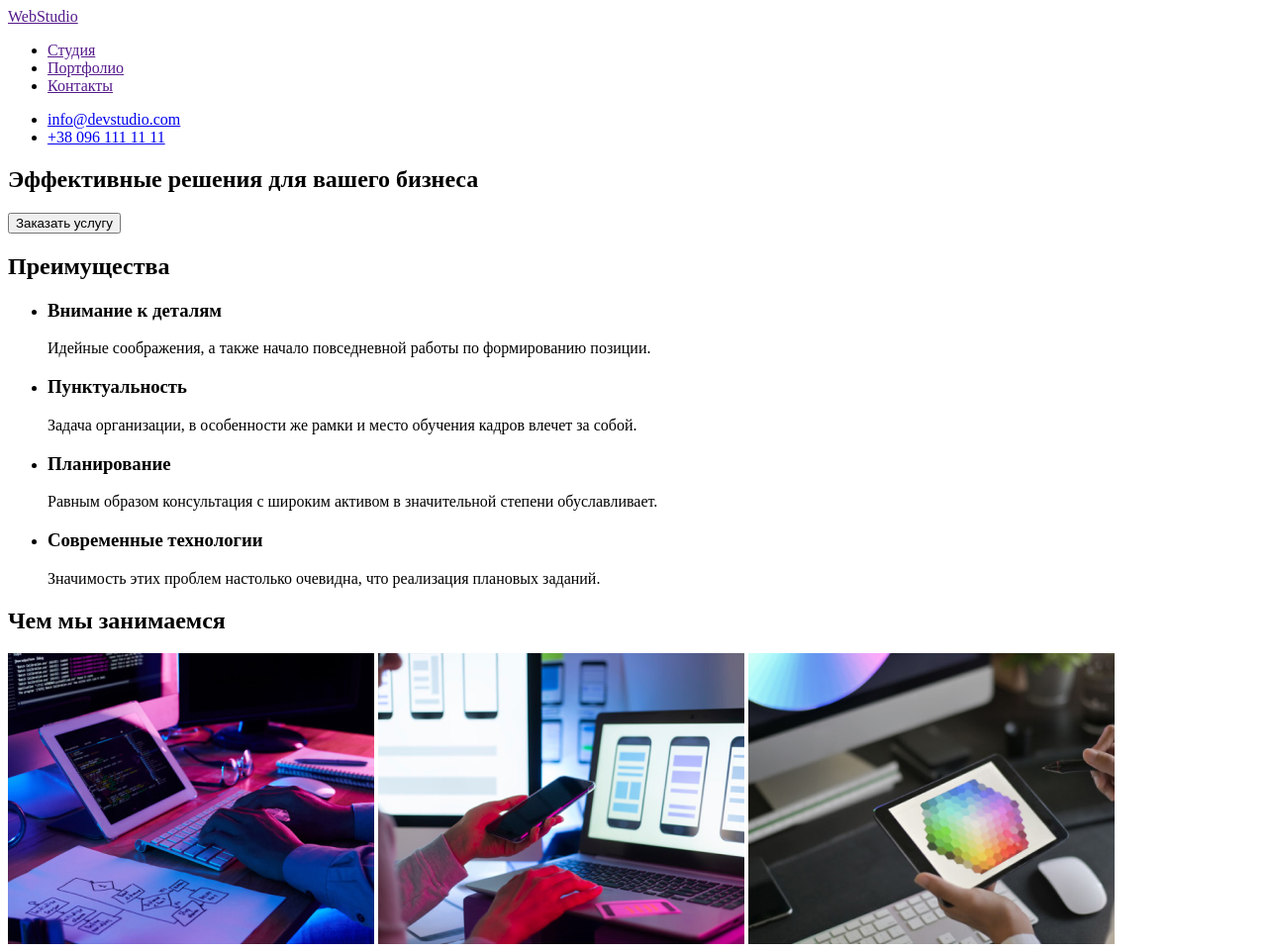
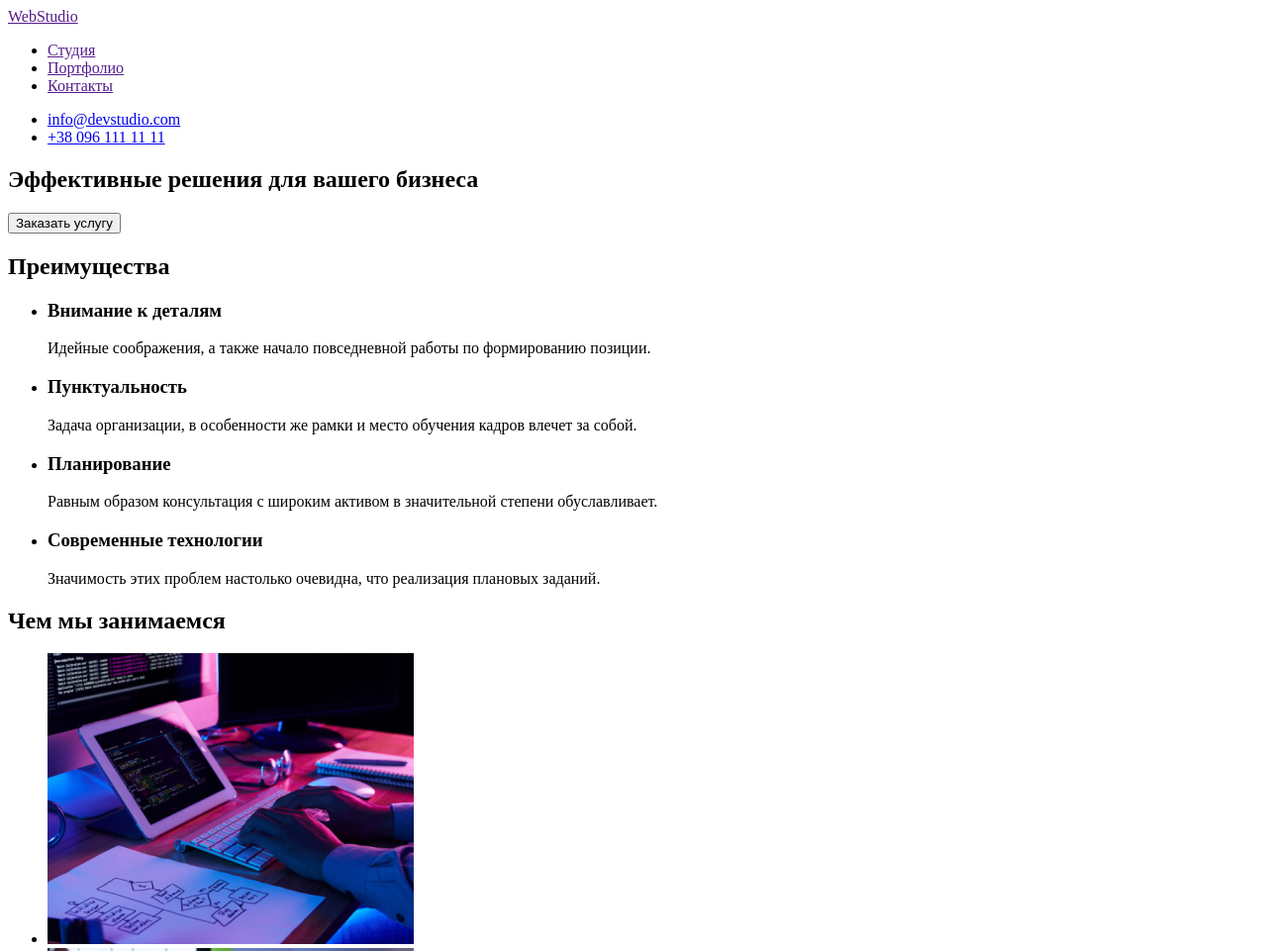
Before and after one commit to RomanSRDK/goit-markup-hw-01, a plain HTML site: page index.html in a window 1280 px wide. Shown: the top 961 px of the page at 99% size. Drawn offline with Linux system fonts and the light colour scheme.

Commit message:
Добавляет index.html

```diff
--- a/index.html
+++ b/index.html
@@ -60,9 +60,11 @@
 <!--Чем мы занимаемся-->
 <section>
     <h2>Чем мы занимаемся</h2>
-    <img src="./images-2/box-1.jpg" alt="box-1" width="370">
-    <img src="./images-2/box-2.jpg" alt="box-2" width="370">
-    <img src="./images-2/box-3.jpg" alt="box-3" width="370">
+    <ul>
+        <li><img src="./images-2/box-1.jpg" alt="box-1" width="370"></li>
+        <li><img src="./images-2/box-2.jpg" alt="box-2" width="370"></li>
+        <li><img src="./images-2/box-3.jpg" alt="box-3" width="370"></li>
+    </ul>
 </section>
 
 <!--Наша команда-->
@@ -102,7 +104,7 @@
 
     <address>
         <ul>
-            <li>г. Киев, пр-т Леси Украинки, 26</li>
+            <li><a href="https://goo.gl/maps/LPEJVMpC73GCGw6BA">г. Киев, пр-т Леси Украинки, 26</a></li>
             <li><a href="mailto:info@devstudio.com">info@devstudio.com</a></li>
             <li><a href="tel:+380961111111">+38 096 111 11 11</a></li>
         </ul>
```
